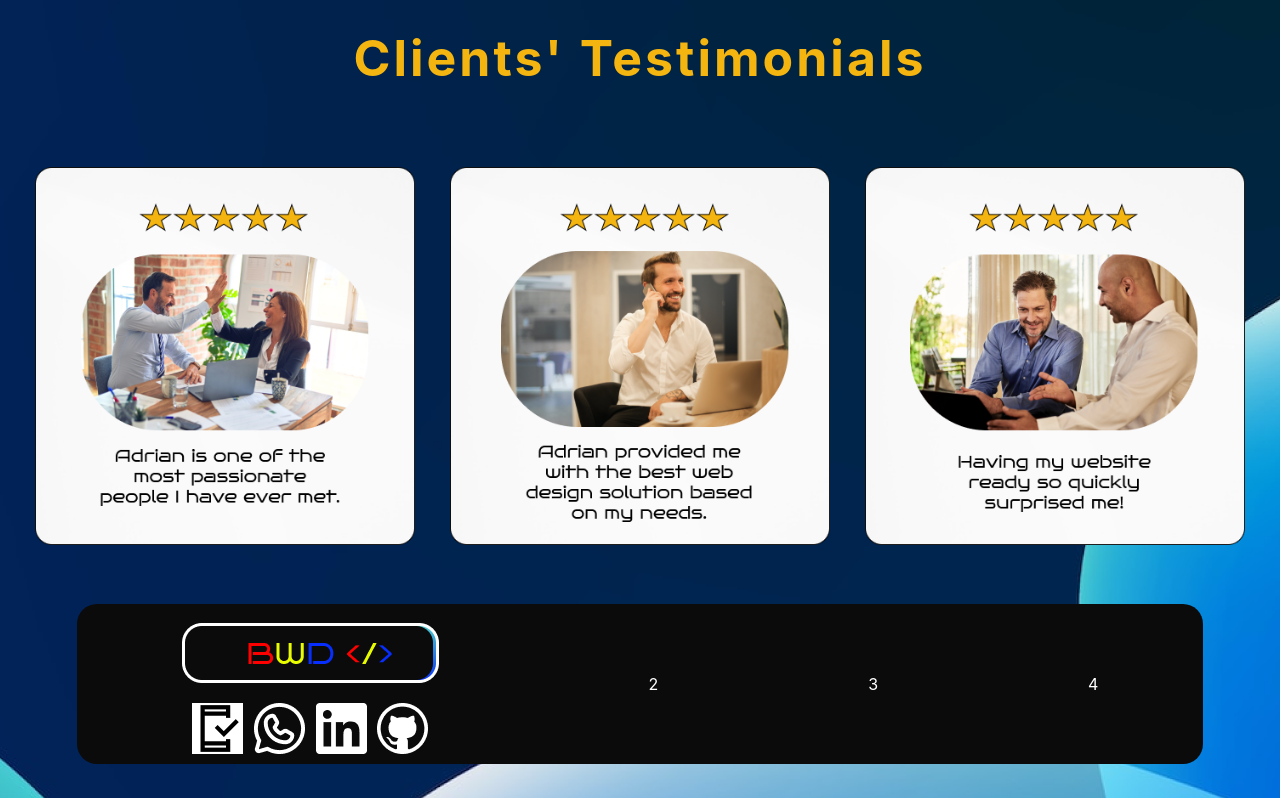
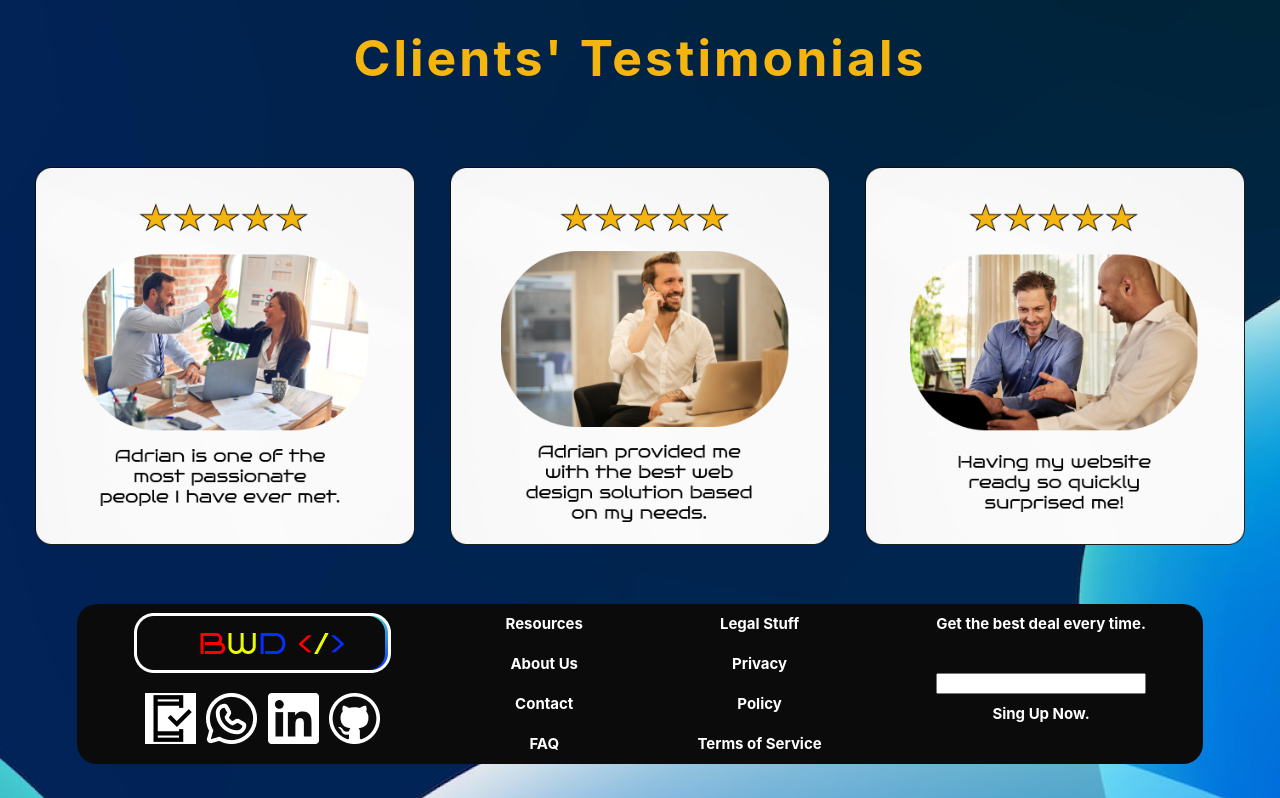
Before and after one commit to Adrian-Edu/best-web-design, a React (Create React App) app: page / in a window 1280 px wide. Shown: the part 5676-6474 px from the top of the page. Built offline with nearby package versions, Linux system fonts and the light colour scheme.

Commit message:
progresez

```diff
--- a/src/footer/footer.css
+++ b/src/footer/footer.css
@@ -7,7 +7,6 @@
 
 .footer {
   background-color: rgb(12, 11, 11);
-  max-height: auto;
   width: 88%;
   color: #ffffff;
   display: flex;
@@ -23,14 +22,26 @@
 }
 
 .logo {
-  margin-top: 30px;
+  margin-top: 10px;
 }
 
-.all4 {
+.footer-first-column {
   display: flex;
   justify-content: space-evenly;
   margin: 20px 0;
 }
 
-.poza {
+.footer-second-column {
+  display: flex;
+  flex-direction: column;
+  justify-content: space-evenly;
+  height: 100%;
 }
+
+.footer-second-column > p {
+  font-size: 15px;
+  font-weight: 700;
+  text-align: center;
+  height: 80%;
+  margin: 10px 0;
+}
--- a/src/footer/footer.jsx
+++ b/src/footer/footer.jsx
@@ -13,17 +13,31 @@ function footer() {
         <div>
           <div className="footer-column">
             <img src={Logo} className="logo" alt="" />
-            <div className="all4">
-              <img src={mobile} className="poza" alt="" />
-              <img src={whats} className="poza" alt="" />
-              <img src={linkedin} className="poza" alt="" />
+            <div className="footer-first-column">
+              <img src={mobile} className="mobile" alt="" />
+              <img src={whats} className="whats" alt="" />
+              <img src={linkedin} className="linkedin" alt="" />
               <img src={github} className="poza" alt="" />
             </div>
           </div>
         </div>
-        <div>2</div>
-        <div>3</div>
-        <div>4</div>
+        <div className="footer-second-column">
+          <p>Resources</p>
+          <p>About Us</p>
+          <p>Contact </p>
+          <p>FAQ</p>
+        </div>
+        <div className="footer-second-column">
+          <p>Legal Stuff</p>
+          <p>Privacy</p>
+          <p>Policy </p>
+          <p>Terms of Service</p>
+        </div>
+        <div className="footer-second-column">
+          <p>Get the best deal every time.</p>
+          <input type="text"></input>
+          <p>Sing Up Now.</p>
+        </div>
       </div>
     </section>
   );
```
